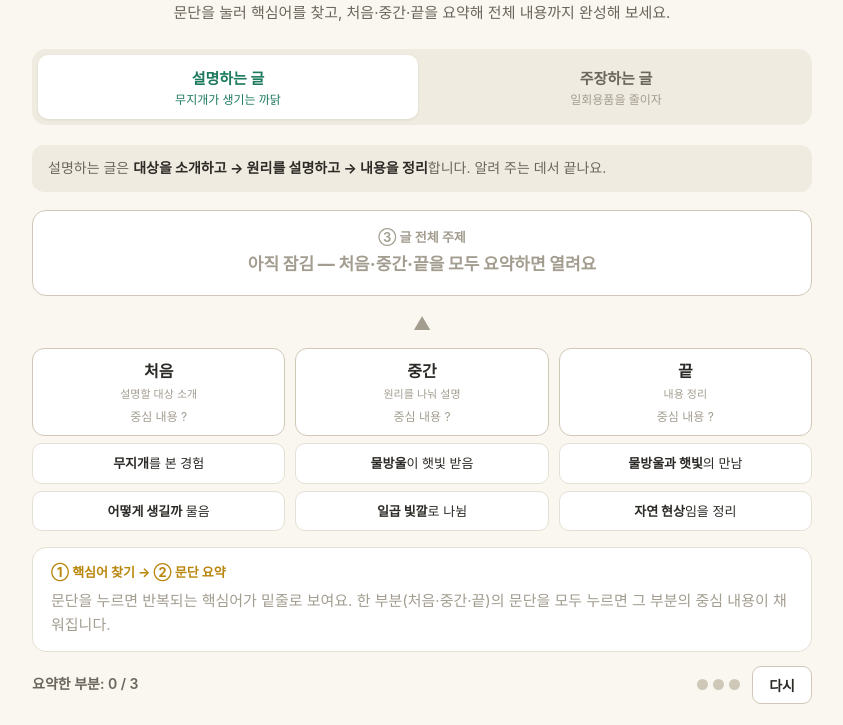
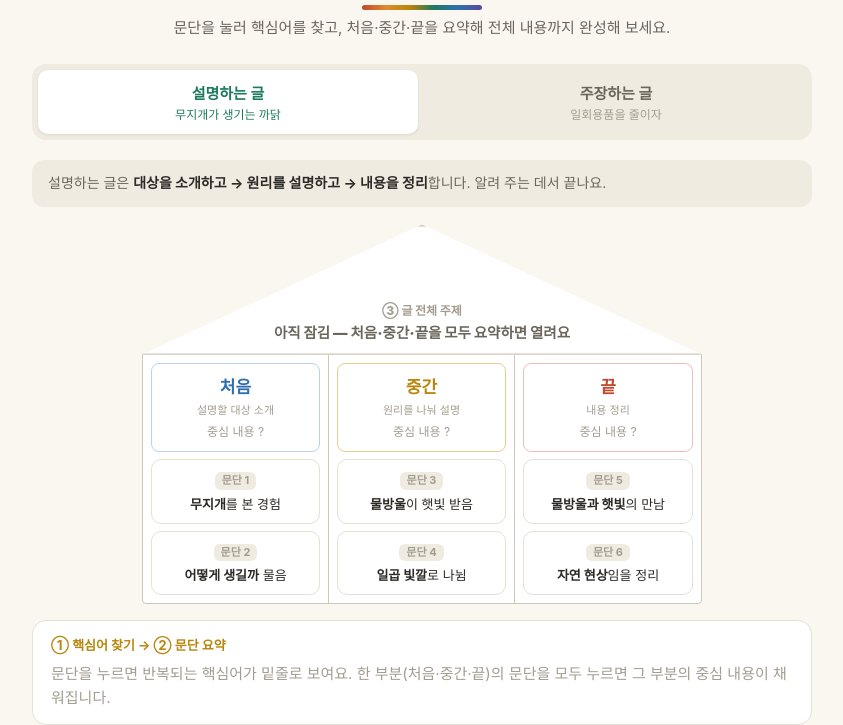
Before and after one commit to breadcowt-hub/writing-ex, a plain HTML site: page index.html in a window 1280 px wide. Shown: the part 108-833 px from the top of the page, without its empty margins (218-1061 px from the left). Drawn offline with Linux system fonts and the light colour scheme.

Commit message:
Update index.html

```diff
--- a/index.html
+++ b/index.html
@@ -25,6 +25,9 @@
   --done:#1d7a5f;
   --done-bg:#e4f3ec;
   --done-line:#a9dcc7;
+  --p0:#2f6fb0;   --p0-bg:#e6f0f9;   --p0-line:#b6d4ec;
+  --p1:#b8860b;   --p1-bg:#fbf1d6;   --p1-line:#e8ce8a;
+  --p2:#c0492e;   --p2-bg:#fae6e0;   --p2-line:#eebfb2;
 }
 *{box-sizing:border-box;margin:0;padding:0}
 body{
@@ -39,6 +42,10 @@ body{
 header{text-align:center;margin-bottom:8px}
 .eyebrow{font-size:14px;color:var(--ink-soft);letter-spacing:1px}
 h1{font-size:28px;font-weight:800;margin:6px 0 4px;letter-spacing:-0.5px}
+.rainbow{
+  width:120px;height:5px;margin:8px auto 6px;border-radius:3px;
+  background:linear-gradient(90deg,#c0492e,#e08a2e,#b8860b,#1d7a5f,#2f6fb0,#5b4b9e);
+}
 .sub{font-size:15px;color:var(--ink-soft)}
 
 .tabs{display:flex;gap:8px;margin:24px 0 20px;background:#f0ebe0;padding:6px;border-radius:14px}
@@ -65,33 +72,73 @@ h1{font-size:28px;font-weight:800;margin:6px 0 4px;letter-spacing:-0.5px}
 }
 .how b{color:var(--ink);font-weight:700}
 
+/* 지붕: 집 모양 삼각형 */
+.house{max-width:560px;margin:0 auto 16px}
 .roof{
-  border:1.5px solid var(--line-strong);border-radius:14px;
-  padding:16px;text-align:center;margin-bottom:14px;
-  background:var(--card);transition:all .3s;
+  position:relative;
+  height:130px;margin:0 auto -1px;
+  clip-path:polygon(50% 0, 100% 100%, 0 100%);
+  background:var(--card);
+  border:none;
+  display:flex;flex-direction:column;align-items:center;justify-content:flex-end;
+  padding-bottom:12px;text-align:center;
+  transition:all .3s;
+  box-shadow:inset 0 0 0 1.5px var(--line-strong);
 }
-.roof.done{background:var(--done-bg);border-color:var(--done-line)}
-.roof .rl{font-size:13px;color:var(--ink-faint);font-weight:600}
-.roof.done .rl{color:var(--done)}
-.roof .rt{font-size:17px;font-weight:800;margin-top:4px;color:var(--ink-faint)}
-.roof.done .rt{color:var(--done)}
+.roof::before{
+  content:"";position:absolute;inset:0;
+  clip-path:polygon(50% 0, 100% 100%, 0 100%);
+  background:transparent;transition:background .4s;z-index:-1;
+}
+.roof.done{
+  box-shadow:none;
+  background:#c0261f;
+}
+.roof .rl{font-size:12px;color:var(--ink-faint);font-weight:800;max-width:60%}
+.roof.done .rl{color:#fff;opacity:.95}
+.roof .rt{font-size:14.5px;font-weight:900;margin-top:3px;color:var(--ink-soft);max-width:62%;line-height:1.35}
+.roof.done .rt{color:#fff}
 
-.down{text-align:center;color:var(--ink-faint);font-size:18px;margin:2px 0 10px}
-
-.walls{display:grid;grid-template-columns:1fr 1fr 1fr;gap:10px;margin-bottom:16px}
-.wall{display:flex;flex-direction:column;gap:7px}
+.walls{display:grid;grid-template-columns:1fr 1fr 1fr;gap:0;margin-bottom:16px;
+  border:1.5px solid var(--line-strong);border-radius:0 0 4px 4px;overflow:hidden;background:var(--card)}
+.wall{display:flex;flex-direction:column;gap:0;padding:8px;border-right:1.5px solid var(--line-strong)}
+.wall:last-child{border-right:none}
+.wall .brick{margin-top:7px}
+.wall.built.p0{background:linear-gradient(180deg,transparent,var(--p0-bg))}
+.wall.built.p1{background:linear-gradient(180deg,transparent,var(--p1-bg))}
+.wall.built.p2{background:linear-gradient(180deg,transparent,var(--p2-bg))}
 .wsum{
-  border:1.5px solid var(--line-strong);border-radius:12px;
+  border:1.5px solid var(--line-strong);border-radius:8px;
   padding:10px 8px;text-align:center;background:var(--card);
   transition:all .3s;min-height:74px;
   display:flex;flex-direction:column;justify-content:center;
 }
 .wsum.done{background:var(--key-bg);border-color:var(--key-line)}
-.wsum .wl{font-size:16px;font-weight:800}
+.wsum .wl{font-size:17px;font-weight:900}
 .wsum .wr{font-size:11px;color:var(--ink-faint);margin-top:1px}
 .wsum .ws{font-size:12px;color:var(--ink-faint);margin-top:5px;line-height:1.4}
 .wsum.done .ws{color:var(--ink);font-weight:600}
 .wsum.done .wl{color:var(--key)}
+
+/* 처음·중간·끝 부분별 색 */
+.p0 .wl{color:var(--p0)}
+.p1 .wl{color:var(--p1)}
+.p2 .wl{color:var(--p2)}
+.p0 .wsum{border-color:var(--p0-line)}
+.p1 .wsum{border-color:var(--p1-line)}
+.p2 .wsum{border-color:var(--p2-line)}
+.p0 .wsum.done{background:var(--p0-bg);border-color:var(--p0-line)}
+.p1 .wsum.done{background:var(--p1-bg);border-color:var(--p1-line)}
+.p2 .wsum.done{background:var(--p2-bg);border-color:var(--p2-line)}
+.p0 .wsum.done .wl{color:var(--p0)}
+.p1 .wsum.done .wl{color:var(--p1)}
+.p2 .wsum.done .wl{color:var(--p2)}
+.p0 .brick.on{background:var(--p0-bg);border-color:var(--p0-line);color:var(--p0)}
+.p1 .brick.on{background:var(--p1-bg);border-color:var(--p1-line);color:var(--p1)}
+.p2 .brick.on{background:var(--p2-bg);border-color:var(--p2-line);color:var(--p2)}
+.p0 .brick.on .plabel{color:var(--p0)}
+.p1 .brick.on .plabel{color:var(--p1)}
+.p2 .brick.on .plabel{color:var(--p2)}
 
 .brick{
   border:1.5px solid var(--line);border-radius:10px;
@@ -101,6 +148,13 @@ h1{font-size:28px;font-weight:800;margin:6px 0 4px;letter-spacing:-0.5px}
 }
 .brick:hover{border-color:var(--line-strong);transform:translateY(-1px)}
 .brick.on{background:var(--key-bg);border-color:var(--key-line);color:var(--key)}
+.brick .plabel{
+  display:inline-block;font-size:11px;font-weight:700;
+  color:var(--ink-faint);background:#f0ebe0;
+  border-radius:6px;padding:1px 7px;margin-bottom:5px;
+}
+.brick.on .plabel{color:var(--key);background:var(--card)}
+.brick .ptext{display:block}
 .brick .kw{font-weight:800}
 .brick.on .kw{text-decoration:underline;text-underline-offset:2px}
 
@@ -140,6 +194,7 @@ footer{text-align:center;margin-top:32px;font-size:13px;color:var(--ink-faint)}
 <header>
   <div class="eyebrow">국어 · 글의 짜임 익히기</div>
   <h1>문단이 모여 한 편의 글이 돼요</h1>
+  <div class="rainbow"></div>
   <p class="sub">문단을 눌러 핵심어를 찾고, 처음·중간·끝을 요약해 전체 내용까지 완성해 보세요.</p>
 </header>
 
@@ -227,10 +282,11 @@ function buildView(key){
   d.walls.forEach((w,wi)=>{
     let bricks = "";
     w.bricks.forEach((b,bi)=>{
-      bricks += `<div class="brick" data-w="${wi}" data-b="${bi}">${b.pre}<span class="kw">${b.kw}</span>${b.post}</div>`;
+      const pnum = wi*2 + bi + 1;
+      bricks += `<div class="brick" data-w="${wi}" data-b="${bi}"><span class="plabel">문단 ${pnum}</span><span class="ptext">${b.pre}<span class="kw">${b.kw}</span>${b.post}</span></div>`;
     });
     wallsHtml += `
-      <div class="wall">
+      <div class="wall p${wi}">
         <div class="wsum" data-wsum="${wi}">
           <div class="wl">${w.label}</div>
           <div class="wr">${w.role}</div>
@@ -242,12 +298,13 @@ function buildView(key){
 
   const html = `
     <div class="how">${d.how}</div>
+    <div class="house">
       <div class="roof" data-roof>
         <div class="rl" data-roofl>${d.roofLabel}</div>
         <div class="rt" data-rooft>${d.roofLockText}</div>
       </div>
-    <div class="down">▲</div>
       <div class="walls">${wallsHtml}</div>
+    </div>
     <div class="panel">
       <div class="pt" data-pt>① 핵심어 찾기 → ② 문단 요약</div>
       <div class="pb hint" data-pb>문단을 누르면 반복되는 핵심어가 밑줄로 보여요. 한 부분(처음·중간·끝)의 문단을 모두 누르면 그 부분의 중심 내용이 채워집니다.</div>
@@ -273,6 +330,9 @@ function buildView(key){
     root.querySelectorAll("[data-dot]").forEach((el,i)=>{
       el.classList.toggle("on", state.done.has(i));
     });
+    root.querySelectorAll(".wall").forEach((el,i)=>{
+      el.classList.toggle("built", state.done.has(i));
+    });
     if(state.done.size===3){
       roof.classList.add("done");
       roofl.textContent = d.roofDoneLabel;
@@ -280,6 +340,10 @@ function buildView(key){
       pt.textContent = "③ 전체 "+d.unit+" 정리";
       pb.textContent = "처음·중간·끝 요약을 이으면 글 한 편의 "+d.unit+"이 됩니다.";
       pb.classList.remove("hint");
+    } else {
+      roof.classList.remove("done");
+      roofl.textContent = d.roofLabel;
+      rooft.textContent = d.roofLockText;
     }
   }
 
@@ -287,6 +351,20 @@ function buildView(key){
     brick.addEventListener("click",()=>{
       const wi = +brick.dataset.w, bi = +brick.dataset.b;
       const info = d.walls[wi].bricks[bi];
+
+      if(state.clicked[wi].has(bi)){
+        // 다시 누르면 선택 해제
+        brick.classList.remove("on");
+        state.clicked[wi].delete(bi);
+        if(state.done.has(wi)){
+          state.done.delete(wi);
+          root.querySelector(`[data-ws="${wi}"]`).textContent = "중심 내용 ?";
+          root.querySelector(`[data-wsum="${wi}"]`).classList.remove("done");
+        }
+        pt.textContent = "① 핵심어 찾기 → ② 문단 요약";
+        pb.textContent = "선택을 해제했어요. 다른 문단을 눌러 보세요.";
+      } else {
+        // 새로 선택
         brick.classList.add("on");
         state.clicked[wi].add(bi);
         pt.textContent = "① 핵심어: "+info.kw;
@@ -296,6 +374,7 @@ function buildView(key){
           state.done.add(wi);
           root.querySelector(`[data-ws="${wi}"]`).textContent = d.walls[wi].summary;
           root.querySelector(`[data-wsum="${wi}"]`).classList.add("done");
+        }
       }
       refresh();
     });
```
Lines whose indentation alone changed are shown as unchanged.
